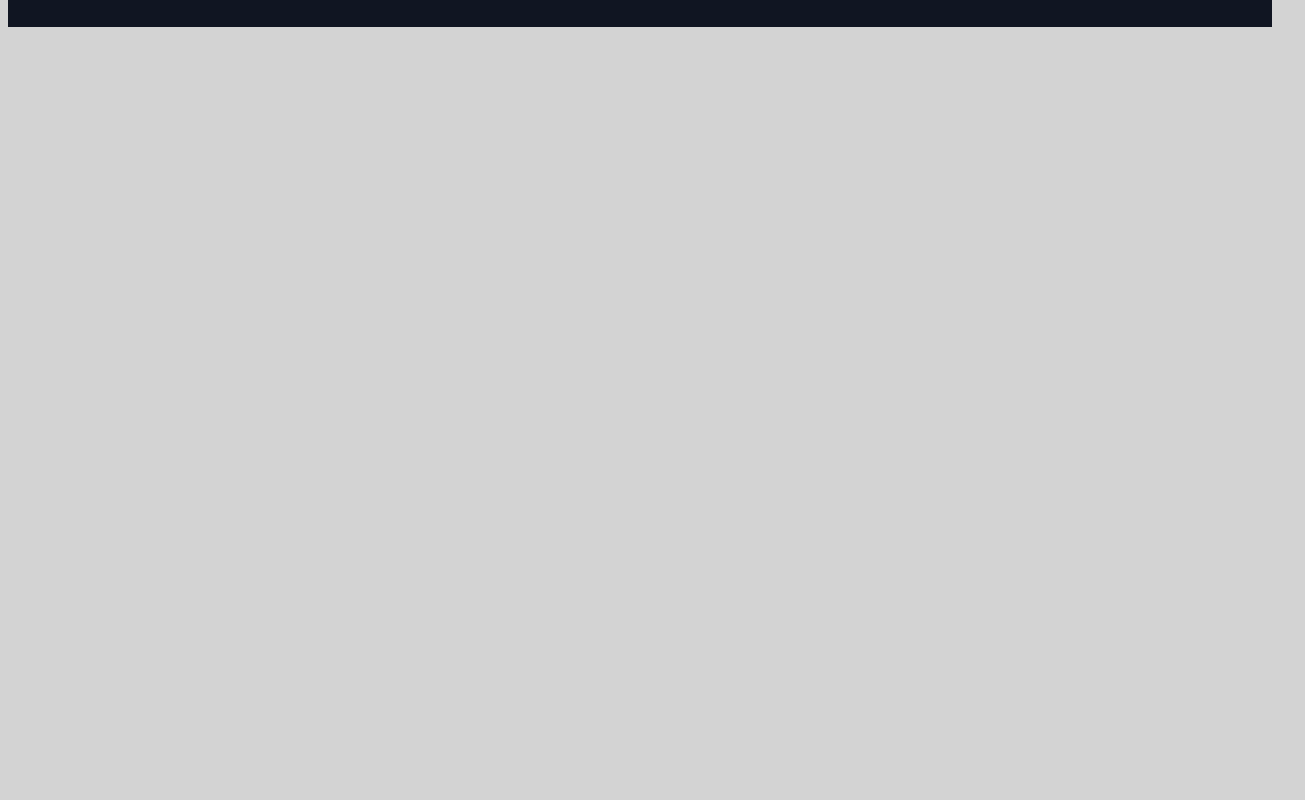
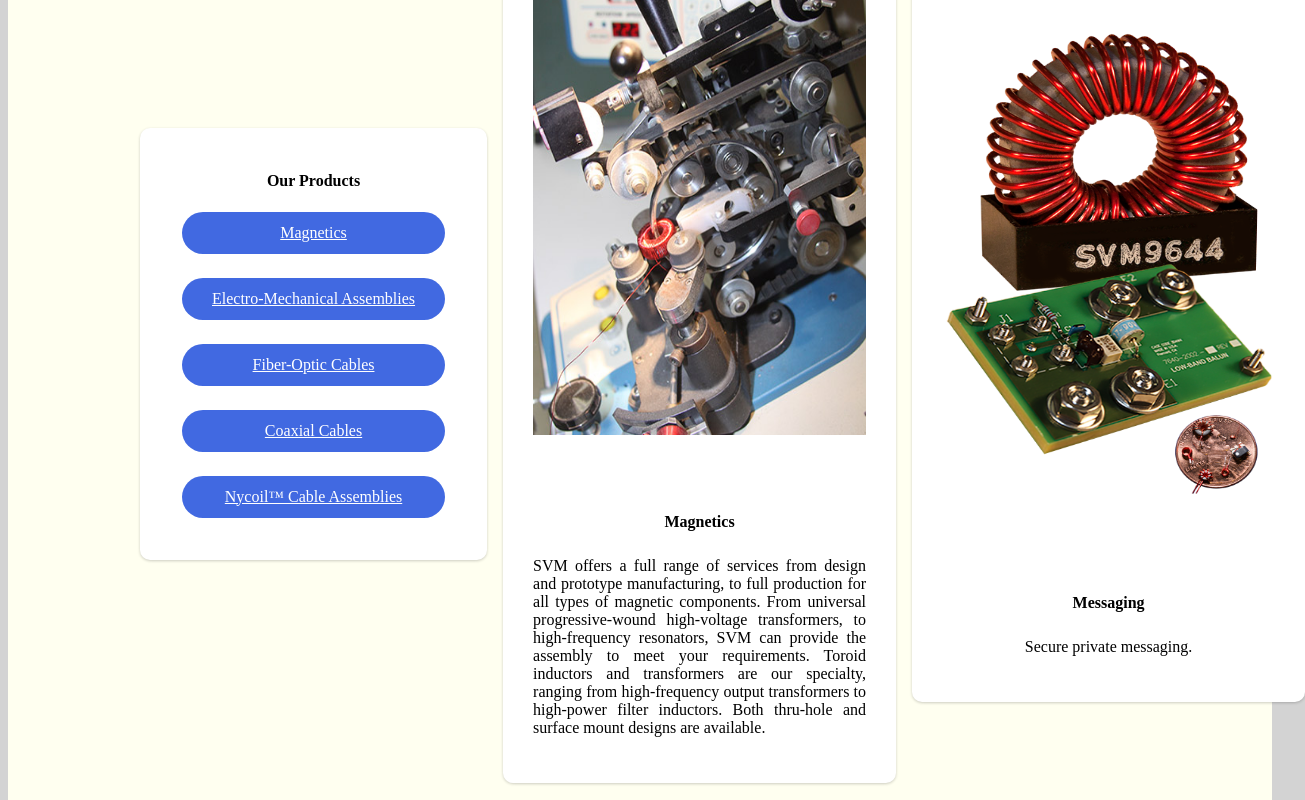
Before and after one commit to FlyingZipperZ/CS-458-Project, a React (Create React App) app in the folder project-root/: page / in a window 1280 px wide. Shown: the part 1580-2380 px from the top of the page, 1305 px wide, since content can reach past the window. Before the commit the page ends 1615 px from the top, so only its background shows below. Built offline with nearby package versions, Linux system fonts and the light colour scheme.

Commit message:
product page implementation

```diff
--- a/project-root/src/components/HeroSection/HeroElements.js
+++ b/project-root/src/components/HeroSection/HeroElements.js
@@ -6,7 +6,7 @@ export const HeroContainer = styled.div`
     display: flex;
     justify-content: center;
     align-items: center;
-    /* padding: 0 30px; */
+    padding: 0 30px;
     height: 1000px;
     position: relative;
     z-index: 1;
@@ -154,7 +154,7 @@ export const ServicesWrapper = styled.div`
 `
 
 export const ServicesCard = styled.div`
-    background: gray;
+    background: black;
     display: flex;
     flex-direction: column;
     justify-content: flex-start;
@@ -164,7 +164,7 @@ export const ServicesCard = styled.div`
     padding: 30px;
     box-shadow: 0 1px 3px rgba(0,0,0,0.2);
     transition: all 0.2s ease-in-out;
-    color: #000;
+    color: #fff;
     margin-right: 150px;
 
     &:hover {
--- a/project-root/src/components/Navbar/NavbarElements.js
+++ b/project-root/src/components/Navbar/NavbarElements.js
@@ -7,7 +7,7 @@ import { Link as LinkS } from 'react-scroll'
 export const Nav = styled.nav`
     background: #000;
     height: 80px;
-    /* margin-top: -80px; */
+    margin-top: -85px;
     display: flex;
     justify-content: center;
     align-items: center;
@@ -86,7 +86,11 @@ export const NavLinks = styled(LinkS)`
   cursor: pointer;
 
   &.active {
-      border-top: 6px solid #ff5349;
+      border-bottom: 6px solid #4169e1;
+  }
+
+  &:hover {
+    color:#4169e1;
   }
 `
 
@@ -121,6 +125,6 @@ export const NavBtnLink = styled(LinkR)`
 
 export const CompanySlogan = styled.div`
   font-size: 24px;
-  margin: 33px;
+  margin-bottom: 150px;
   text-align: center;
 `
--- /dev/null
+++ b/project-root/src/components/Products/ProductsElements.js
@@ -0,0 +1,117 @@
+import styled from "styled-components";
+import { Link as LinkR } from 'react-router-dom'
+
+export const ServicesContainer = styled.div`
+    height: 1250px;
+    display: flex;
+    flex-direction: column;
+    justify-content: center;
+    align-items: center;
+    background: #fffff0;
+
+    @media screen and (max-width: 768px){
+        height: 1100px;
+    }
+
+    @media screen and (max-width: 480px){
+        height: 1300px;
+    }
+`
+
+export const ServicesWrapper = styled.div`
+    max-width: 1000px;
+    margin: 0 auto;
+    display: grid;
+    grid-template-columns: 1fr 1fr 1fr;
+    align-items: center;
+    grid-gap: 16px;
+    padding: 0 50px;
+
+    @media screen and (max-width: 1000px) {
+        grid-template-columns: 1fr 1fr;
+    }
+
+    @media screen and (max-width: 768px) {
+        grid-template-columns: 1fr;
+        padding: 0 20px;
+    }
+`
+
+export const ServicesCard = styled.div`
+    background: #fff;
+    display: flex;
+    flex-direction: column;
+    justify-content: flex-start;
+    align-items: center;
+    border-radius: 10px;
+    max-width: fit-content;
+    padding: 30px;
+    box-shadow: 0 1px 3px rgba(0,0,0,0.2);
+    transition: all 0.2s ease-in-out;
+    color: #000;
+
+    &:hover {
+        transform: scale(1.1);
+        transition: all 0.2s ease-in-out;
+        cursor: pointer;
+    }
+`
+
+export const ServicesIcon = styled.img`
+    height: 500px;
+    width: 333px;
+    margin-bottom: 64px;
+`
+
+export const ServicesH1 = styled.h1`
+    font-size: 2.5rem;
+    color: #000;
+    margin-bottom: 64px;
+    padding: 50px 50px 50px 50px;
+    border-radius: 33px;
+
+
+    @media screen and (max-width: 480px){
+        font-size: 2rem;
+    }
+`
+
+export const ServicesH2 = styled.h2`
+    font-size: 1rem;
+    margin-bottom: 10px;
+`
+
+export const ServicesDiv = styled.div`
+    font-size: 1rem;
+    text-align: center;
+    display: flex;
+    flex-direction: column;
+    cursor: pointer;
+`
+
+export const ServicesLinks = styled(LinkR)`
+    border-radius: 50px;
+    background: #4169e1;
+    white-space: nowrap;
+    padding: ${({big}) => (big ? '14px 48px' : '12px 30px')};
+    color: ${({dark}) => (dark ? '#010606' : '#fff')};
+    font-size: ${({fontBig}) => (fontBig ? '20px' : '16px')};
+    outline: none;
+    border: none;
+    cursor: pointer;
+    display: flex;
+    justify-content: center;
+    align-items: center;
+    transition: all 0.2s ease-in-out;
+    margin: 12px;
+
+    &:hover {
+        background-color: white;
+        color: #4169e1;
+    }
+`
+
+export const ServicesP = styled.p`
+    font-size: 1rem;
+    text-align: justify;
+`
--- a/project-root/src/components/Products/index.js
+++ b/project-root/src/components/Products/index.js
@@ -1,38 +1,57 @@
 import React from 'react'
+import {
+ServicesContainer,
+ServicesH1,
+ServicesWrapper,
+ServicesCard,
+ServicesIcon,
+ServicesH2,
+ServicesP,
+ServicesDiv,
+ServicesLinks} from './ProductsElements'
+import Icon1 from '../../images/penny.png'
+import Icon2 from '../../images/magnetics-fab2.jpg'
+import Icon3 from '../../images/penny.png'
 
-const Products = () => {
+const services = () => {
   return (
-    <ProductsPageContainer>
-        <OurProductsContainer>
-            <OurProductsHeader> </OurProductsHeader>
-            <OurProductsWrapper>
-                <OurProductsLink></OurProductsLink>
-                <OurProductsLink></OurProductsLink>
-                <OurProductsLink></OurProductsLink>
-                <OurProductsLink></OurProductsLink>
-                <OurProductsLink></OurProductsLink>
-            </OurProductsWrapper>
-        </OurProductsContainer>
-        <CoilImageContainer>
-            <CoilImage></CoilImage>
-        </CoilImageContainer>
-        <ElectronicsImageContainer>
-            <ElectronicImage></ElectronicImage>
-            <ElectronicImage></ElectronicImage>
-            <ElectronicImage></ElectronicImage>
-            <ElectronicImage></ElectronicImage>
-            <ElectronicImage></ElectronicImage>
-            <ElectronicImage></ElectronicImage>
-            <ElectronicImage></ElectronicImage>
-            <ElectronicImage></ElectronicImage>
-        </ElectronicsImageContainer>
-        <MagneticsContainer>
-            <MagneticsHeader></MagneticsHeader>
-            <MagneticsP></MagneticsP>
-            <MagneticsImage></MagneticsImage>
-        </MagneticsContainer>
-    </ProductsPageContainer>
+    <ServicesContainer id='products'>
+        <ServicesH1>
+            Products
+        </ServicesH1>
+        <ServicesWrapper>
+            <ServicesCard>
+                <ServicesH2>
+                    Our Products
+                </ServicesH2>
+                <ServicesDiv>
+                    <ServicesLinks to='/magnetics'>Magnetics</ServicesLinks>
+                    <ServicesLinks to='/electro-mechanical-assemblies'>Electro-Mechanical Assemblies</ServicesLinks>
+                    <ServicesLinks to='/fiber-optic-cables'>Fiber-Optic Cables</ServicesLinks>
+                    <ServicesLinks to='/coaxial-cables'>Coaxial Cables</ServicesLinks>
+                    <ServicesLinks to='/nycoil-cable-assemblies'>Nycoil™ Cable Assemblies</ServicesLinks>
+                </ServicesDiv>
+            </ServicesCard>
+            <ServicesCard>
+                <ServicesIcon src={Icon2}/>
+                <ServicesH2>
+                    Magnetics
+                </ServicesH2>
+                <ServicesP>
+                    SVM offers a full range of services from design and prototype manufacturing, to full production for all types of magnetic components. From universal progressive-wound high-voltage transformers, to high-frequency resonators, SVM can provide the assembly to meet your requirements. Toroid inductors and transformers are our specialty, ranging from high-frequency output transformers to high-power filter inductors. Both thru-hole and surface mount designs are available.                </ServicesP>
+            </ServicesCard>
+            <ServicesCard>
+                <ServicesIcon src={Icon3}/>
+                <ServicesH2>
+                    Messaging
+                </ServicesH2>
+                <ServicesP>
+                    Secure private messaging.
+                </ServicesP>
+            </ServicesCard>
+        </ServicesWrapper>
+    </ServicesContainer>
   )
 }
 
-export default Products
+export default services
--- a/project-root/src/pages/index.js
+++ b/project-root/src/pages/index.js
@@ -2,6 +2,7 @@ import React, {useState} from 'react'
 import HeroSection from '../components/HeroSection'
 import Navbar from '../components/Navbar'
 import Footer from '../../src/components/Footer'
+import Products from '../components/Products'
 
 const Home = () => {
   const [isOpen, setIsOpen] = useState(false)
@@ -14,6 +15,7 @@ const Home = () => {
     <>
       <Navbar toggle={toggle}/>
       <HeroSection />
+      <Products />
       <Footer />
     </>
   )
```
Also changed, not shown: project-root/src/images/magnetics-fab2.jpg (added).
